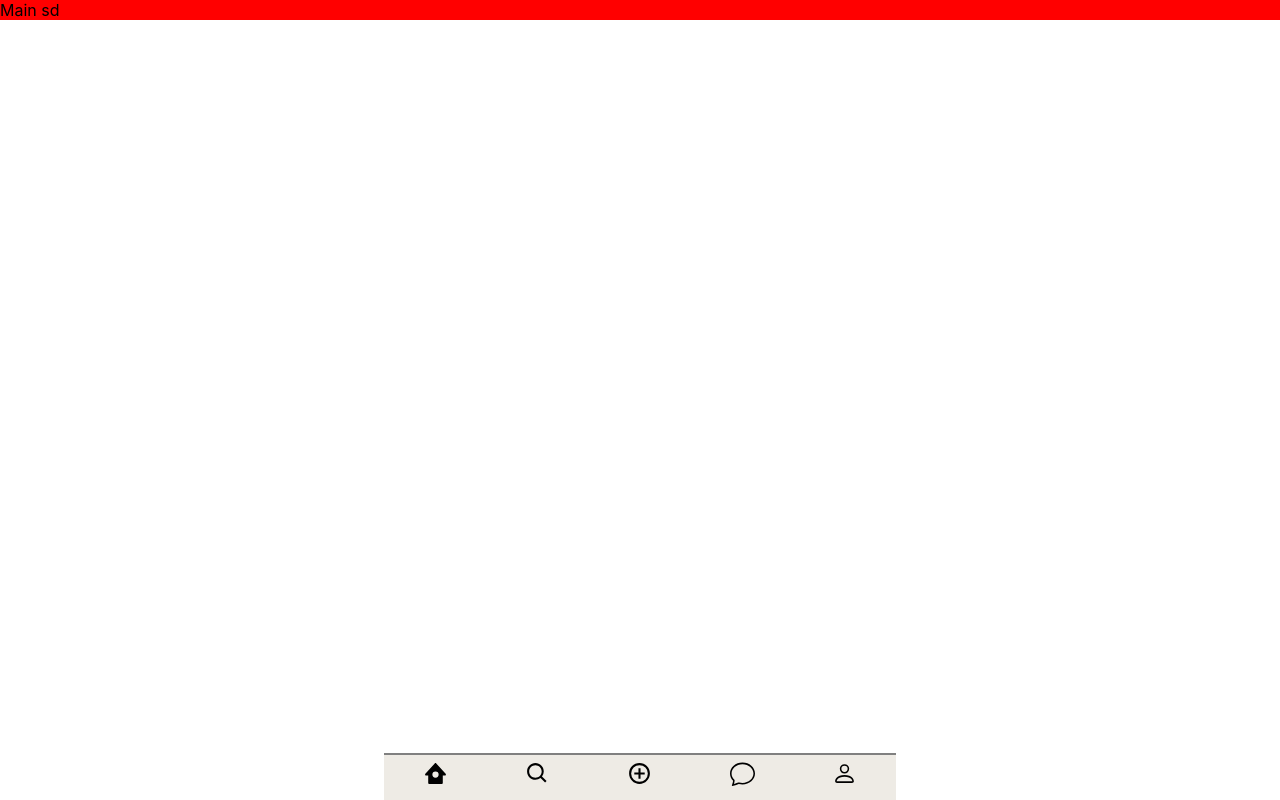
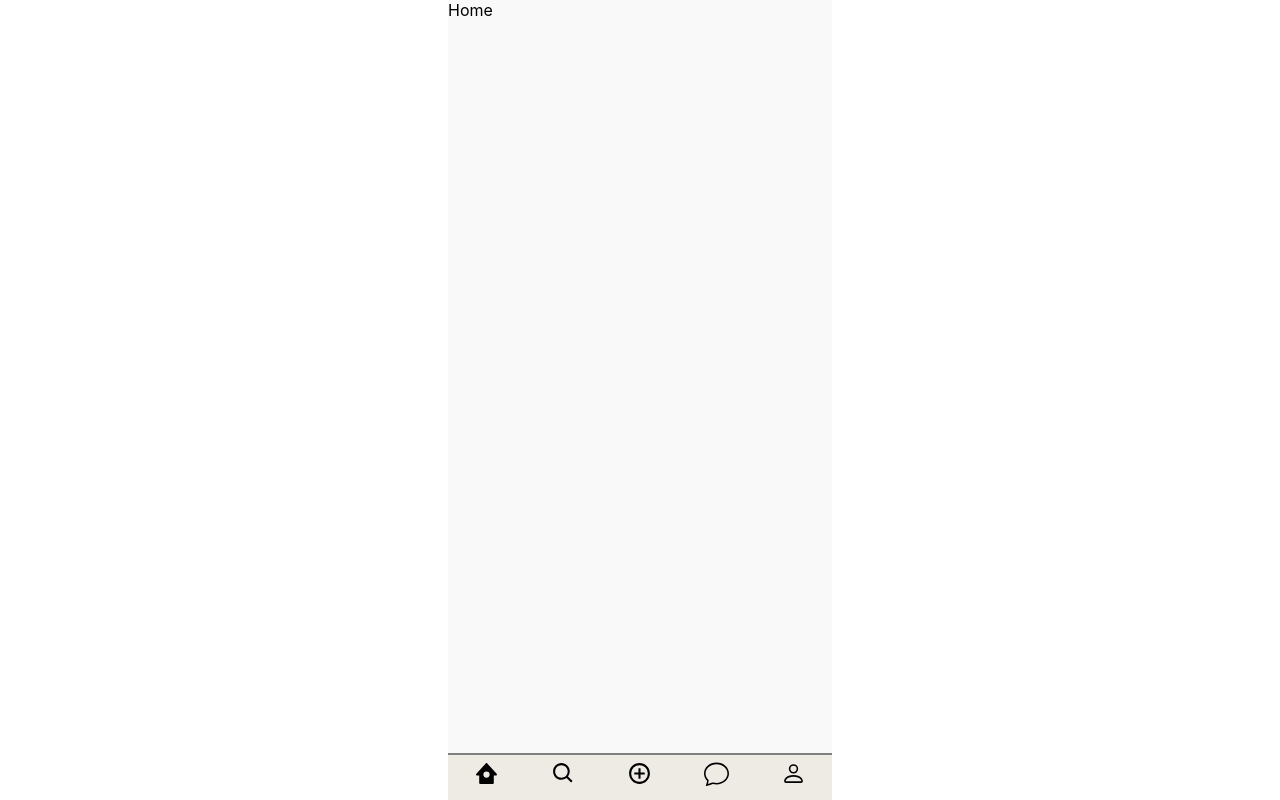
Before and after one commit to JISEUNGON/front-end, a React (Create React App) app: page / in a window 1280 px wide. Built offline with nearby package versions, Linux system fonts and the light colour scheme.

Commit message:
Feat: scroll bar

```diff
--- a/src/App.tsx
+++ b/src/App.tsx
@@ -3,12 +3,6 @@ import logo from './logo.svg';
 import './App.css';
 import FootNav from './navigation/FootNav';
 import styled from "styled-components";
-import { BrowserRouter as Router, Route, Routes } from 'react-router-dom';
-import Home from './screen/home/Home';
-import Search from './screen/home/Search';
-import Add from './screen/home/Add';
-import Chatting from './screen/home/Chatting';
-import More from './screen/home/More';
 import Routers from './Routers';
 
 const Main = styled.div`
--- a/src/navigation/FootNav.css
+++ b/src/navigation/FootNav.css
@@ -2,10 +2,10 @@
 .wrapper {
     position: fixed;
     bottom: 0;
-    left: 30%;
-    right: 30%;
+    left: 35%;
+    right: 35%;
     height: 45px;
-    width: 40%;
+    width: 30%;
     justify-items: center;
     align-items: center;
     background-color: #EEEBE5;
--- a/src/screen/home/Home.css
+++ b/src/screen/home/Home.css
@@ -1,4 +1,15 @@
 .main {
-    background-color: red;
+    position: fixed;
+    left: 35%;
+    right: 35%;
+    width: 30%;
+    height: 100%;
+    overflow-y: scroll;
+    justify-items: center;
+    align-items: center;
+    background-color: #F9F9F9;
+}
 
+.main::-webkit-scrollbar {
+    display: none;
 }
--- a/src/screen/home/Home.tsx
+++ b/src/screen/home/Home.tsx
@@ -4,7 +4,7 @@ import "./Home.css";
 function Main() {
   return (
     <div className="main">
-      <text>Main sd </text>
+      <text>Home</text>
     </div>
   );
 }
```
